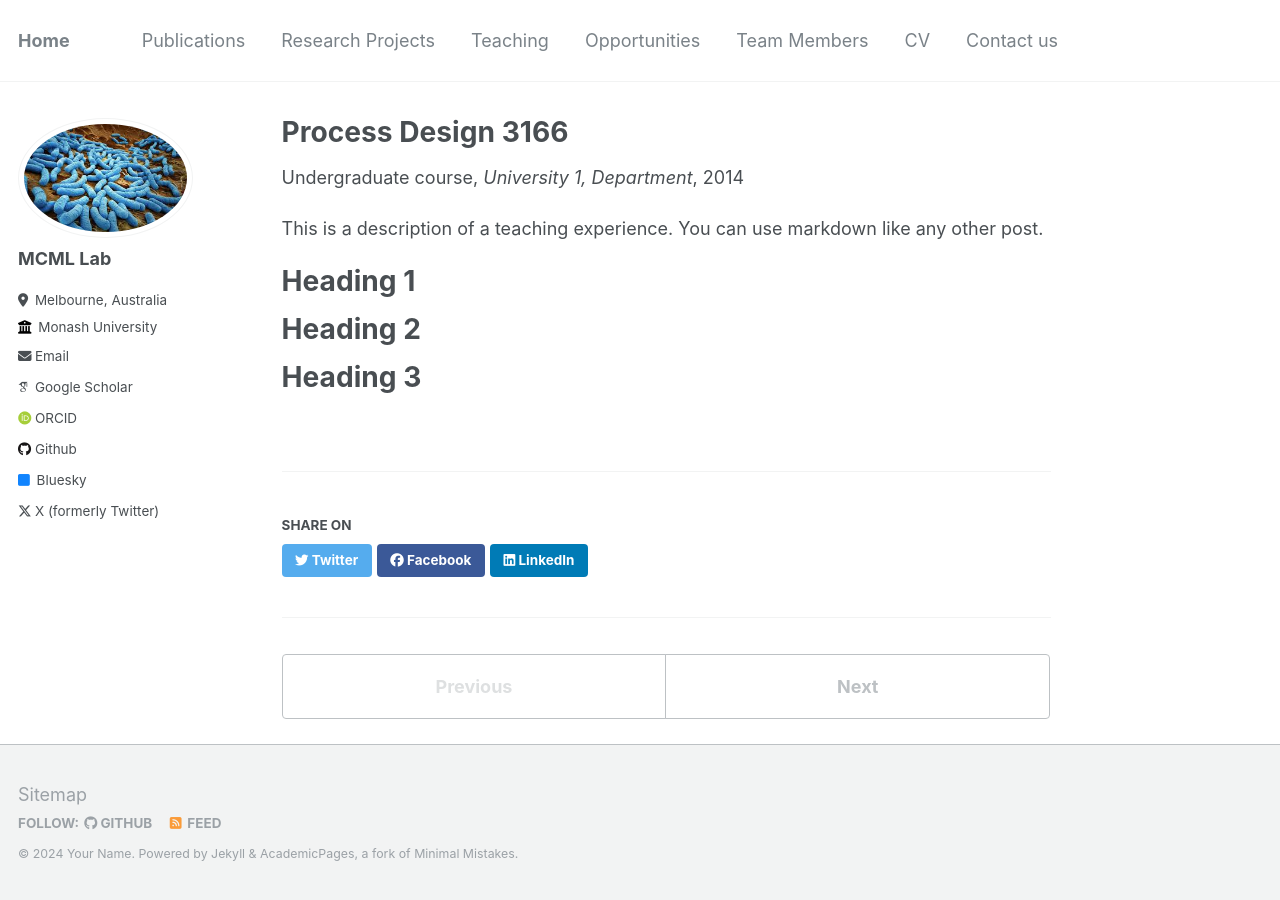
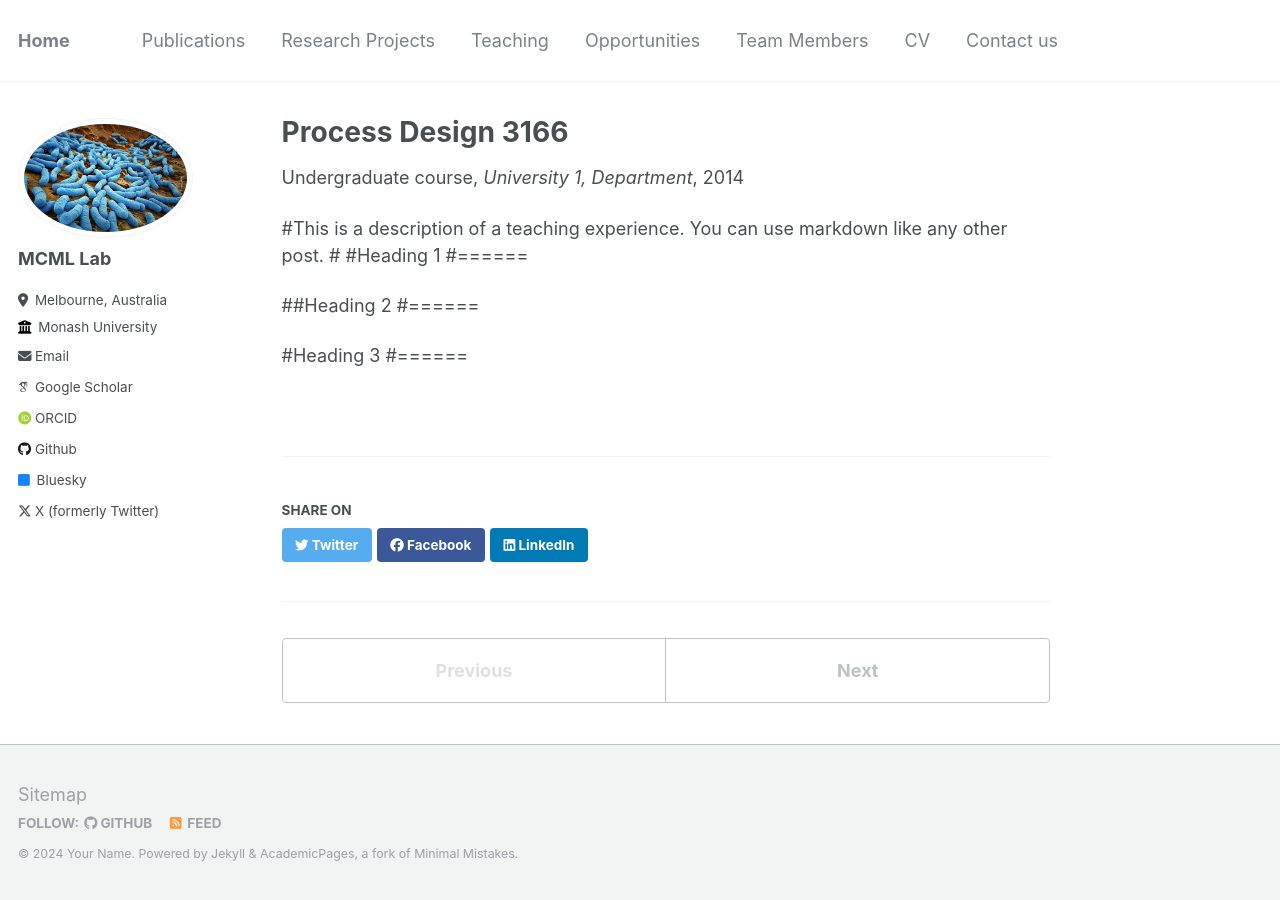
Before and after one commit to AminValiei/valieilab, a Jekyll site: the page built from _teaching/2014-spring-teaching-1.md, in a window 1280 px wide. Built offline with Jekyll 4.4.1, drawn with Linux system fonts in a browser that asks for light colours; some web fonts are replaced.

```diff
--- a/_teaching/2014-spring-teaching-1.md
+++ b/_teaching/2014-spring-teaching-1.md
@@ -8,13 +8,13 @@ date: 2014-01-01
 location: "City, Country"
 ---
 
-This is a description of a teaching experience. You can use markdown like any other post.
+#This is a description of a teaching experience. You can use markdown like any other post.
+#
+#Heading 1
+#======
 
-Heading 1
-======
+##Heading 2
+#======
 
-Heading 2
-======
-
-Heading 3
-======
+#Heading 3
+#======
```
